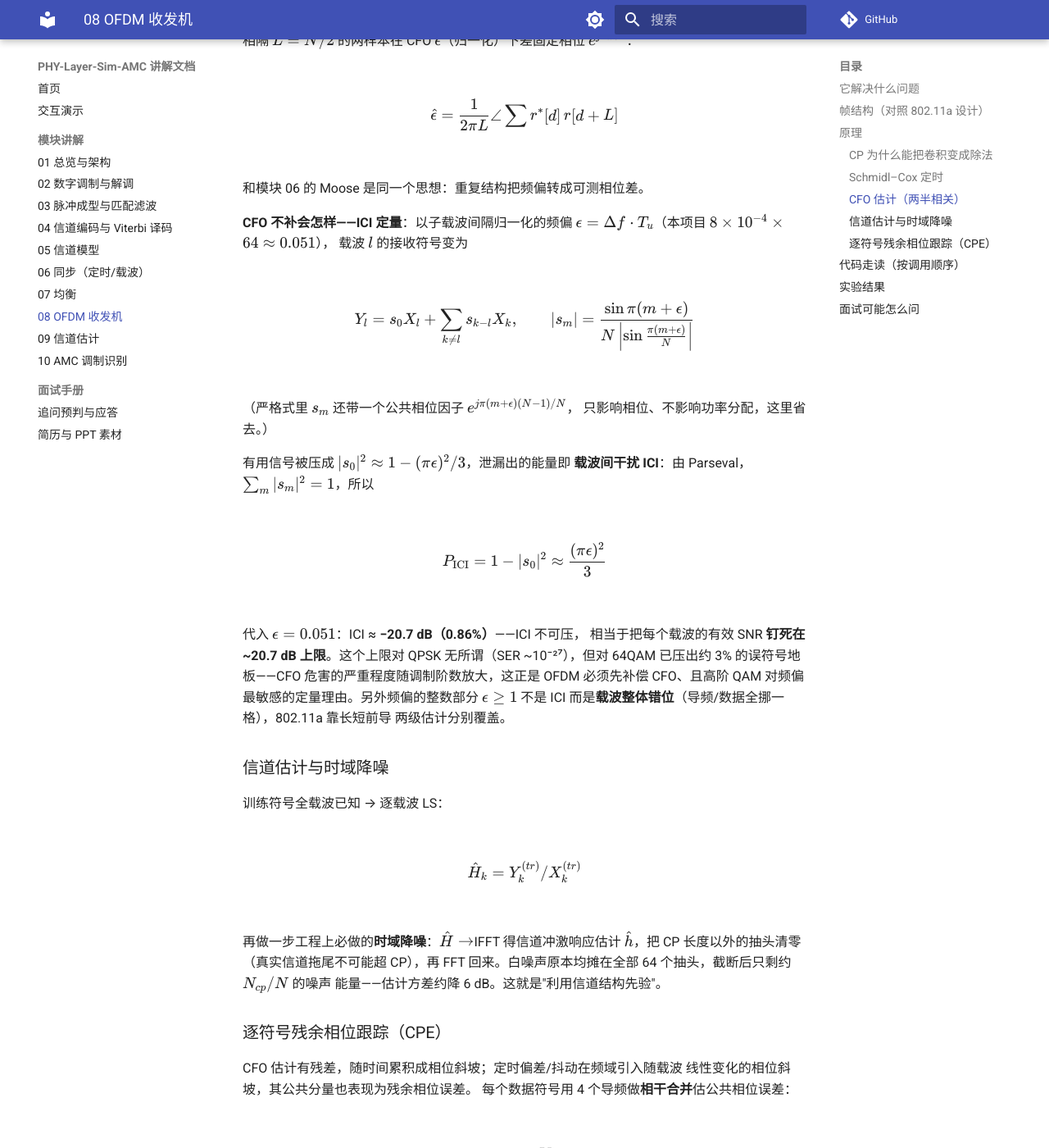
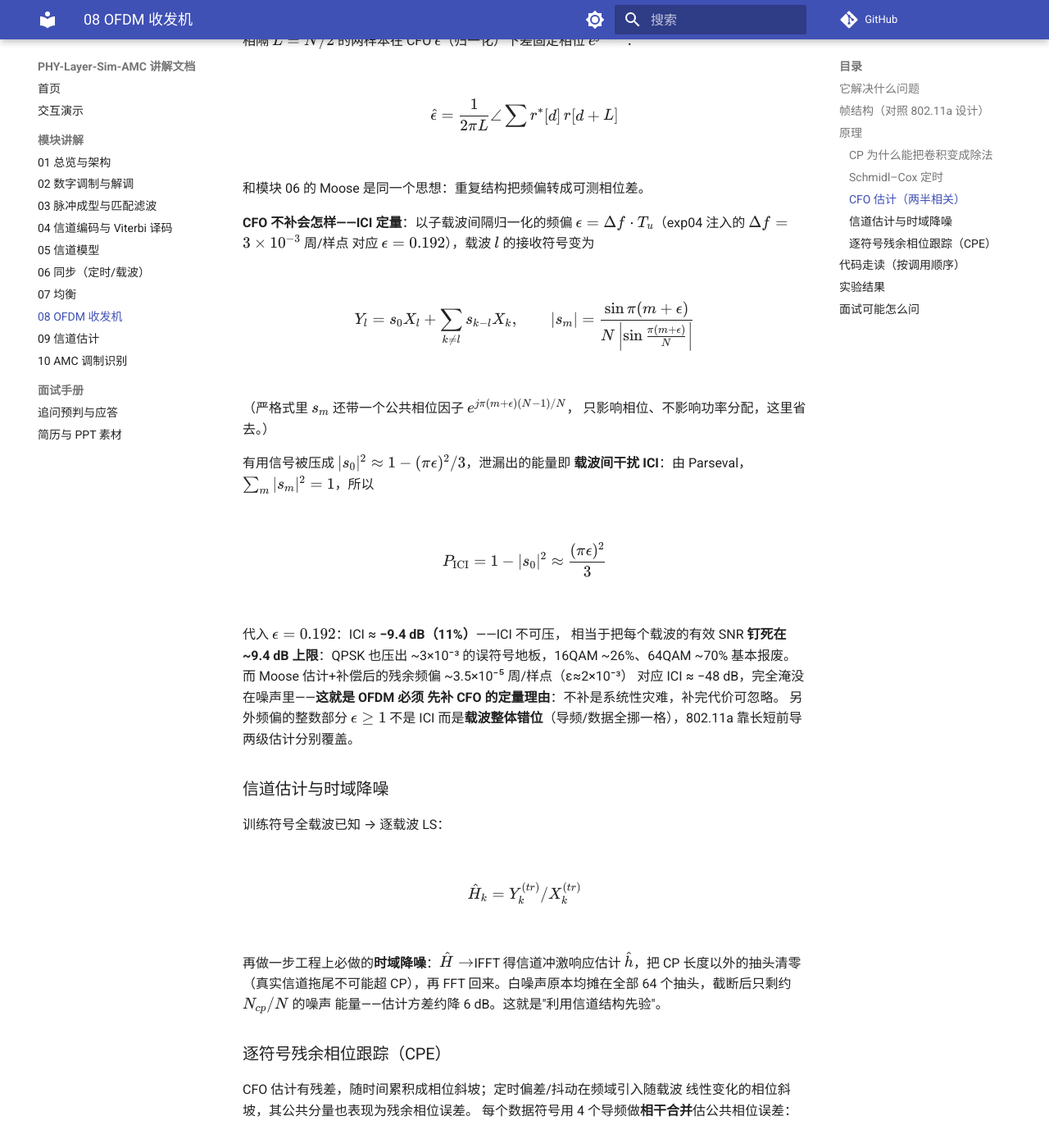
Before and after one commit to YZml1507/phy-layer-sim-amc, an MkDocs documentation site: the page built from docs/modules/08-ofdm.md, in a window 1280 px wide and 1400 px high, scrolled down 2151 px. Shown: the whole window at 82% size. Built offline with MkDocs 1.6.1 and Material for MkDocs 9.7.7, drawn with Linux system fonts in a browser that asks for light colours; comment, search, counter and statistics services are not loaded.

Commit message:
fix(docs): ICI 定量锚定错误——按 exp04 实际 CFO 3e-3 (ε=0.192, -9.4dB) 而非突发链路的 8e-4
独立审查发现：原-20.7dB 对应的是 exp03 突发链路 CFO，exp04 OFDM 实际注入 3e-3。
修正后故事更强：不补偿 -> SNR 上限 9.4dB，连 QPSK 都 ~3e-3 地板、64QAM ~70% 报废；
Moose 补偿后残余 ε~2e-3 -> ICI -48dB 可忽略。

Co-Authored-By: Devin AI <158243242+devin-ai-integration[bot]@users.noreply.github.com>

```diff
--- a/docs/modules/08-ofdm.md
+++ b/docs/modules/08-ofdm.md
@@ -96,8 +96,8 @@ $$
 和模块 06 的 Moose 是同一个思想：重复结构把频偏转成可测相位差。
 
 **CFO 不补会怎样——ICI 定量**：以子载波间隔归一化的频偏
-$\epsilon=\Delta f\cdot T_u$（本项目 $8\times10^{-4}\times64\approx0.051$），
-载波 $l$ 的接收符号变为
+$\epsilon=\Delta f\cdot T_u$（exp04 注入的 $\Delta f=3\times10^{-3}$ 周/样点
+对应 $\epsilon=0.192$），载波 $l$ 的接收符号变为
 
 $$
 Y_l = s_0 X_l + \sum_{k\neq l}s_{k-l}X_k,\qquad
@@ -114,11 +114,13 @@ $$
 P_{\mathrm{ICI}}=1-|s_0|^2\approx\frac{(\pi\epsilon)^2}{3}
 $$
 
-代入 $\epsilon=0.051$：ICI ≈ **−20.7 dB（0.86%）**——ICI 不可压，
-相当于把每个载波的有效 SNR **钉死在 ~20.7 dB 上限**。这个上限对 QPSK
-无所谓（SER ~10⁻²⁷），但对 64QAM 已压出约 3% 的误符号地板——CFO
-危害的严重程度随调制阶数放大，这正是 OFDM 必须先补偿 CFO、且高阶
-QAM 对频偏最敏感的定量理由。另外频偏的整数部分 $\epsilon\ge1$ 不是
+代入 $\epsilon=0.192$：ICI ≈ **−9.4 dB（11%）**——ICI 不可压，
+相当于把每个载波的有效 SNR **钉死在 ~9.4 dB 上限**：QPSK 也压出
+~3×10⁻³ 的误符号地板，16QAM ~26%、64QAM ~70% 基本报废。
+而 Moose 估计+补偿后的残余频偏 ~3.5×10⁻⁵ 周/样点（ε≈2×10⁻³）
+对应 ICI ≈ −48 dB，完全淹没在噪声里——**这就是 OFDM 必须
+先补 CFO 的定量理由**：不补是系统性灾难，补完代价可忽略。
+另外频偏的整数部分 $\epsilon\ge1$ 不是
 ICI 而是**载波整体错位**（导频/数据全挪一格），802.11a 靠长短前导
 两级估计分别覆盖。
 
```
Also changed, not shown: docs/interview/qa-handbook.md (+6 -4 lines).
